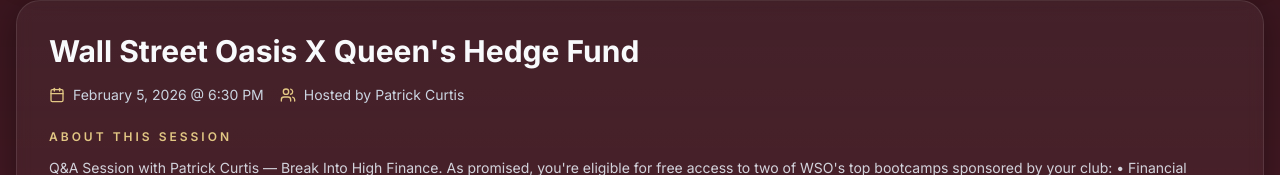
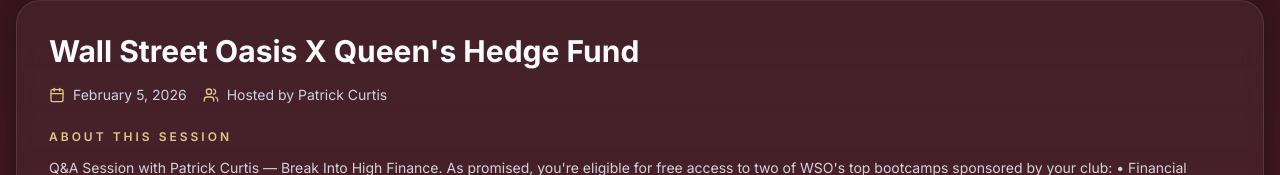
Before and after one commit to nikhil-naran/qhf-site, a React (Vite) app: page /events in a window 1280 px wide. Shown: the part 544-719 px from the top of the page. Built offline with nearby package versions, Linux system fonts and the light colour scheme.

Commit message:
Remove time from Wall Street Oasis event display date
Co-Authored-By: Claude Opus 4.6 <noreply@anthropic.com>

```diff
--- a/src/data.js
+++ b/src/data.js
@@ -157,7 +157,7 @@ export const FEATURED_EVENTS = [
     title: 'Wall Street Oasis X Queen\'s Hedge Fund',
     type: 'tutorial',
     dateISO: '2026-02-05T18:30:00',
-    displayDate: 'February 5, 2026 @ 6:30 PM',
+    displayDate: 'February 5, 2026',
     host: 'Patrick Curtis',
     meetingLink: '#',
     meetingLinkLabel: 'Join Meeting',
```
